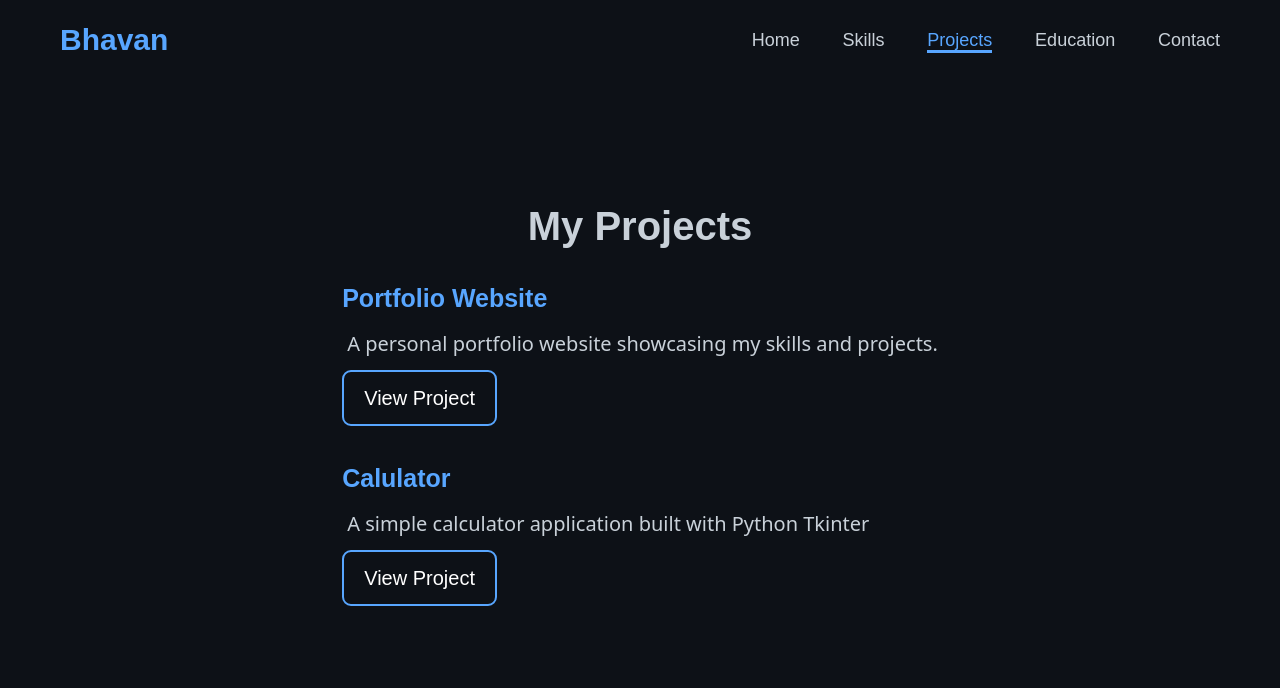
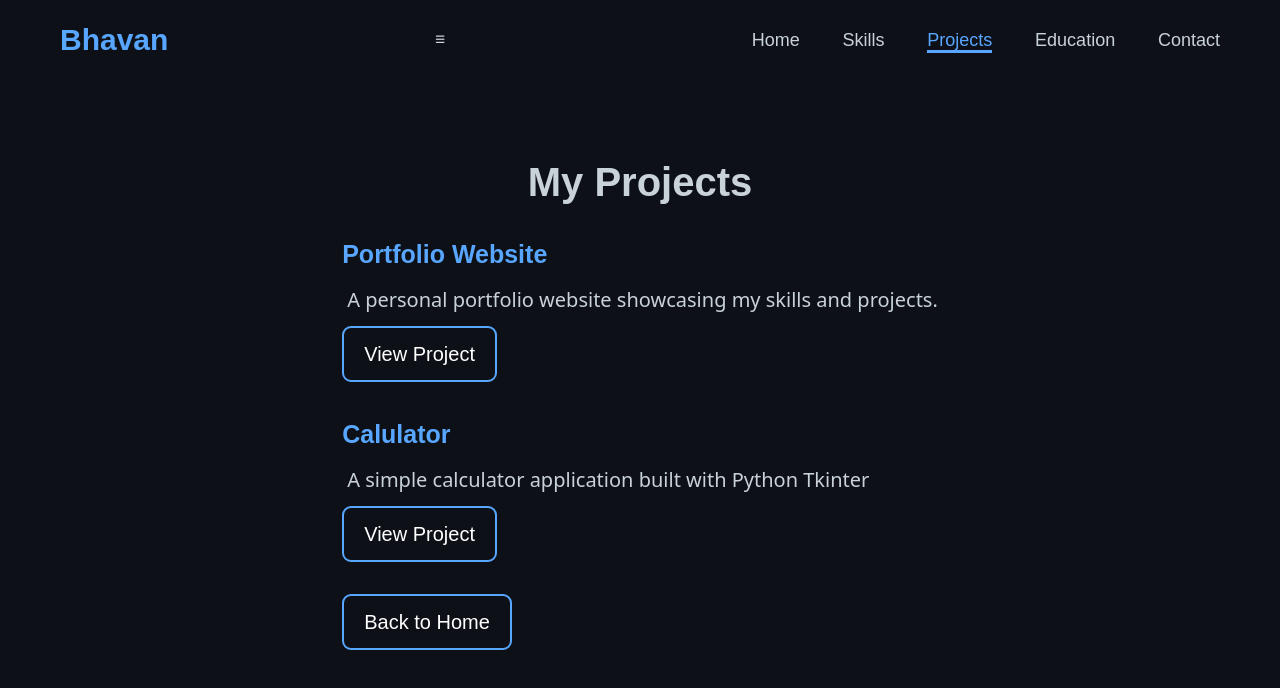
Before and after one commit to Bhavan-12/Portfolio, a plain HTML site: page projects.html in a window 1280 px wide. Drawn offline with Linux system fonts and the light colour scheme.

Commit message:
Update projects.html
Added menu button

```diff
--- a/projects.html
+++ b/projects.html
@@ -9,8 +9,12 @@
 </head>
 <body>
     <header>
-        <div class="container">
-            <a href="#" class="logo">Bhavan</a>
+         <div class="container">
+        <a href="#" class="logo">Bhavan</a>
+        <input type="checkbox" id="menu-toggle" style="display:none;">
+        <label for="menu-toggle" class="menu-icon">
+            <i class="fas fa-bars"></i>
+        </label>
             <nav>
                 <a href="index.html">Home</a>
                 <a href="skills.html">Skills</a>
@@ -34,5 +38,8 @@
                 <h2>Calulator</h2>
                 <p>A simple calculator application built with Python Tkinter</p>
                 <a href="#" class="btn">View Project</a>
-</body>
-</html>
+                            <br>
+            <br>
+            <br>
+            <a href="index.html" class="btn">Back to Home</a>
+            </div>
```
